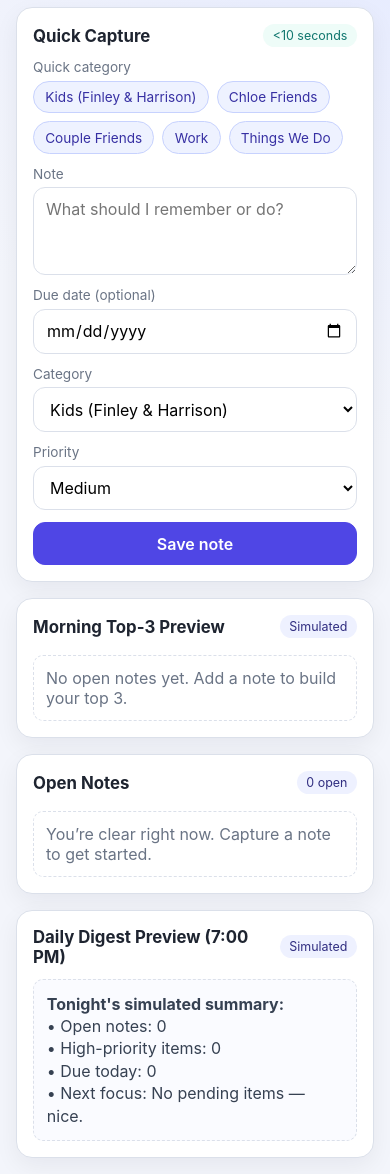
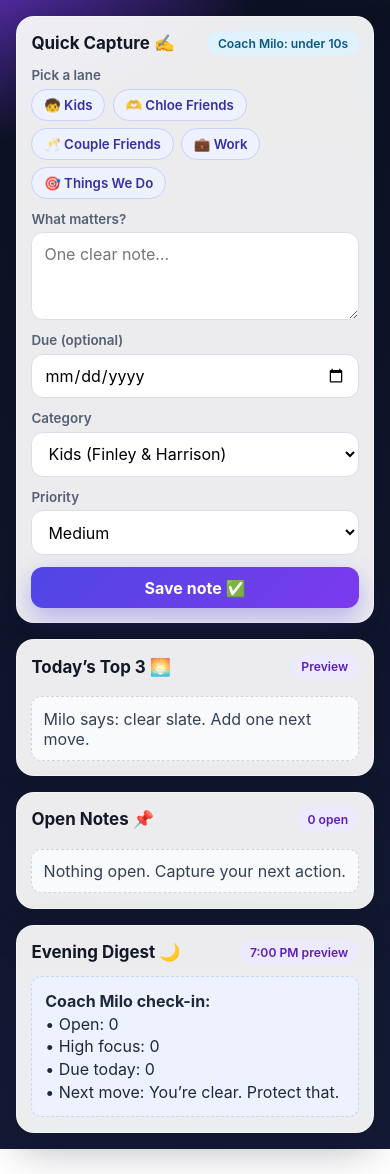
Before and after one commit to idk2575566/grant-memory-relay-v1, a plain HTML site: page index.html in a window 390 px wide. Shown: the part 77-1251 px from the top of the page. After the commit the page ends 1226 px from the top, so only its background shows below. Drawn offline with Linux system fonts and the light colour scheme.

Commit message:
Polish UI with Calm Coach voice, persona, icons, and modern styling

```diff
--- a/app.js
+++ b/app.js
@@ -1,6 +1,20 @@
 const KEY = 'grant-memory-relay-v1-notes';
+const COACH = 'Coach Milo';
 
 const priorityRank = { high: 0, medium: 1, low: 2 };
+
+const categoryIcons = {
+  'Kids (Finley & Harrison)': '🧒',
+  'Chloe Friends': '🫶',
+  'Couple Friends': '🥂',
+  Work: '💼',
+  'Things We Do': '🎯',
+  Personal: '✨',
+  Family: '🏡',
+  Health: '💪',
+  Errands: '🛒',
+  Other: '🗂️'
+};
 
 const els = {
   form: document.getElementById('note-form'),
@@ -26,7 +40,7 @@ els.categoryCtas.addEventListener('click', (e) => {
   if (!button) return;
   els.category.value = button.dataset.category;
   els.priority.value = button.dataset.priority || 'medium';
-  toast(`Set ${button.dataset.category} • ${capitalize(els.priority.value)} priority`);
+  toast(`Set: ${categoryChip(button.dataset.category)} • ${capitalize(els.priority.value)}`);
 });
 
 els.form.addEventListener('submit', (e) => {
@@ -47,7 +61,7 @@ els.form.addEventListener('submit', (e) => {
   persist();
   els.form.reset();
   els.priority.value = 'medium';
-  toast('Saved note ✅');
+  toast(`${COACH}: locked in. Keep momentum.`);
   render();
   els.text.focus();
 });
@@ -91,18 +105,18 @@ function render() {
       <div class="note-main"></div>
       <div class="note-meta"></div>
       <div class="note-actions">
-        <a class="btn-calendar" href="${buildCalendarUrl(n)}" target="_blank" rel="noopener noreferrer">Add to Calendar</a>
-        <button class="btn-done" data-action="done">Done</button>
-        <button class="btn-snooze" data-action="snooze">Snooze +1 day</button>
-        <button class="btn-delete" data-action="delete">Delete</button>
+        <a class="btn-calendar" href="${buildCalendarUrl(n)}" target="_blank" rel="noopener noreferrer">📅 Calendar</a>
+        <button class="btn-done" data-action="done">✅ Done</button>
+        <button class="btn-snooze" data-action="snooze">⏰ +1 day</button>
+        <button class="btn-delete" data-action="delete">🗑️ Delete</button>
       </div>
     `;
 
     li.querySelector('.note-main').textContent = n.text;
     const metaBits = [
-      `Category: ${n.category}`,
-      `Priority: ${capitalize(n.priority)}`,
-      n.due ? `Due: ${formatDate(n.due)}` : 'No due date'
+      categoryChip(n.category),
+      `⚡ ${capitalize(n.priority)}`,
+      n.due ? `🗓️ ${formatDate(n.due)}` : 'No due date'
     ];
     li.querySelector('.note-meta').textContent = metaBits.join(' • ');
 
@@ -125,20 +139,20 @@ function handleAction(id, action) {
 
   if (action === 'done') {
     note.done = true;
-    toast('Marked done 🎉');
+    toast(`${COACH}: good close.`);
   }
 
   if (action === 'snooze') {
     const base = note.due ? new Date(note.due) : new Date();
     base.setDate(base.getDate() + 1);
     note.due = toDateInput(base);
-    toast('Snoozed to tomorrow ⏰');
+    toast(`${COACH}: nudged to tomorrow.`);
   }
 
   if (action === 'delete') {
     if (!confirm('Delete this note?')) return;
     notes = notes.filter(n => n.id !== id);
-    toast('Note deleted');
+    toast('Removed. Keep the list clean.');
   }
 
   persist();
@@ -154,7 +168,7 @@ function renderTop3(open) {
     li.className = 'note';
     li.innerHTML = `<div class="note-main"></div><div class="note-meta"></div>`;
     li.querySelector('.note-main').textContent = n.text;
-    li.querySelector('.note-meta').textContent = `${capitalize(n.priority)} priority${n.due ? ` • due ${formatDate(n.due)}` : ''}`;
+    li.querySelector('.note-meta').textContent = `${categoryChip(n.category)} • ${capitalize(n.priority)}${n.due ? ` • due ${formatDate(n.due)}` : ''}`;
     els.top3List.appendChild(li);
   }
 }
@@ -166,12 +180,16 @@ function renderDigest(open) {
   const next = open[0];
 
   els.digest.innerHTML = `
-    <strong>Tonight's simulated summary:</strong><br>
-    • Open notes: ${open.length}<br>
-    • High-priority items: ${high}<br>
+    <strong>${COACH} check-in:</strong><br>
+    • Open: ${open.length}<br>
+    • High focus: ${high}<br>
     • Due today: ${dueToday}<br>
-    • Next focus: ${next ? escapeHtml(next.text) : 'No pending items — nice.'}
+    • Next move: ${next ? escapeHtml(next.text) : 'You’re clear. Protect that.'}
   `;
+}
+
+function categoryChip(category) {
+  return `${categoryIcons[category] || '🗂️'} ${category}`;
 }
 
 function buildCalendarUrl(note) {
--- a/index.html
+++ b/index.html
@@ -9,34 +9,34 @@
 <body>
   <main class="app">
     <header class="hero">
-      <h1>Grant Memory Relay</h1>
-      <p>Capture fast. Follow through every day.</p>
+      <h1>Memory Relay ⚡</h1>
+      <p>Capture it now. Keep life moving.</p>
     </header>
 
     <section class="card" aria-labelledby="capture-title">
       <div class="card-head">
-        <h2 id="capture-title">Quick Capture</h2>
-        <span class="hint">&lt;10 seconds</span>
+        <h2 id="capture-title">Quick Capture ✍️</h2>
+        <span class="hint">Coach Milo: under 10s</span>
       </div>
       <form id="note-form" class="form-grid">
         <div class="field field-full">
-          <span>Quick category</span>
+          <span>Pick a lane</span>
           <div class="category-ctas" id="category-ctas">
-            <button type="button" class="btn-cta" data-category="Kids (Finley & Harrison)" data-priority="high">Kids (Finley & Harrison)</button>
-            <button type="button" class="btn-cta" data-category="Chloe Friends" data-priority="medium">Chloe Friends</button>
-            <button type="button" class="btn-cta" data-category="Couple Friends" data-priority="medium">Couple Friends</button>
-            <button type="button" class="btn-cta" data-category="Work" data-priority="medium">Work</button>
-            <button type="button" class="btn-cta" data-category="Things We Do" data-priority="low">Things We Do</button>
+            <button type="button" class="btn-cta" data-category="Kids (Finley & Harrison)" data-priority="high">🧒 Kids</button>
+            <button type="button" class="btn-cta" data-category="Chloe Friends" data-priority="medium">🫶 Chloe Friends</button>
+            <button type="button" class="btn-cta" data-category="Couple Friends" data-priority="medium">🥂 Couple Friends</button>
+            <button type="button" class="btn-cta" data-category="Work" data-priority="medium">💼 Work</button>
+            <button type="button" class="btn-cta" data-category="Things We Do" data-priority="low">🎯 Things We Do</button>
           </div>
         </div>
 
         <label class="field field-full">
-          <span>Note</span>
-          <textarea id="note-text" required maxlength="280" placeholder="What should I remember or do?"></textarea>
+          <span>What matters?</span>
+          <textarea id="note-text" required maxlength="280" placeholder="One clear note…"></textarea>
         </label>
 
         <label class="field">
-          <span>Due date (optional)</span>
+          <span>Due (optional)</span>
           <input id="note-due" type="date" />
         </label>
 
@@ -65,32 +65,32 @@
           </select>
         </label>
 
-        <button class="btn btn-primary field-full" type="submit">Save note</button>
+        <button class="btn btn-primary field-full" type="submit">Save note ✅</button>
       </form>
     </section>
 
     <section class="card" aria-labelledby="top3-title">
       <div class="card-head">
-        <h2 id="top3-title">Morning Top-3 Preview</h2>
-        <span class="pill">Simulated</span>
+        <h2 id="top3-title">Today’s Top 3 🌅</h2>
+        <span class="pill">Preview</span>
       </div>
       <ul id="top3-list" class="stack"></ul>
-      <p id="top3-empty" class="empty">No open notes yet. Add a note to build your top 3.</p>
+      <p id="top3-empty" class="empty">Milo says: clear slate. Add one next move.</p>
     </section>
 
     <section class="card" aria-labelledby="open-title">
       <div class="card-head">
-        <h2 id="open-title">Open Notes</h2>
+        <h2 id="open-title">Open Notes 📌</h2>
         <span id="open-count" class="pill">0 open</span>
       </div>
       <ul id="notes-list" class="stack"></ul>
-      <p id="notes-empty" class="empty">You’re clear right now. Capture a note to get started.</p>
+      <p id="notes-empty" class="empty">Nothing open. Capture your next action.</p>
     </section>
 
     <section class="card" aria-labelledby="digest-title">
       <div class="card-head">
-        <h2 id="digest-title">Daily Digest Preview (7:00 PM)</h2>
-        <span class="pill">Simulated</span>
+        <h2 id="digest-title">Evening Digest 🌙</h2>
+        <span class="pill">7:00 PM preview</span>
       </div>
       <div id="digest-box" class="digest"></div>
     </section>
--- a/styles.css
+++ b/styles.css
@@ -1,10 +1,12 @@
 :root {
-  --bg: #f3f5fb;
-  --card: #ffffff;
-  --text: #1e2430;
-  --muted: #6a7485;
-  --line: #dbe0ea;
+  --bg: #0b1020;
+  --bg-2: #141b35;
+  --card: rgba(255, 255, 255, 0.92);
+  --text: #111827;
+  --muted: #556074;
+  --line: #d8deea;
   --accent: #4f46e5;
+  --accent-2: #7c3aed;
   --good: #0f766e;
   --warn: #c2410c;
   --danger: #b91c1c;
@@ -15,26 +17,43 @@ body {
   margin: 0;
   font-family: Inter, system-ui, -apple-system, Segoe UI, Roboto, sans-serif;
   color: var(--text);
-  background: radial-gradient(circle at top right, #e6ebff 0%, var(--bg) 40%);
+  background:
+    radial-gradient(1000px 600px at 90% -20%, #4338ca 0%, transparent 55%),
+    radial-gradient(800px 500px at -20% 0%, #7c3aed 0%, transparent 45%),
+    linear-gradient(170deg, var(--bg) 0%, var(--bg-2) 100%);
 }
 
 .app {
-  max-width: 860px;
+  max-width: 900px;
   margin: 0 auto;
   padding: 1rem;
   display: grid;
   gap: 1rem;
 }
 
-.hero h1 { margin: 0; font-size: 1.6rem; }
-.hero p { margin: 0.4rem 0 0; color: var(--muted); }
+.hero {
+  color: #eef2ff;
+  padding: 0.2rem 0.15rem;
+}
+
+.hero h1 {
+  margin: 0;
+  font-size: 1.9rem;
+  letter-spacing: -0.02em;
+}
+
+.hero p {
+  margin: 0.35rem 0 0;
+  color: #c7d2fe;
+}
 
 .card {
   background: var(--card);
-  border: 1px solid var(--line);
-  border-radius: 16px;
+  backdrop-filter: blur(8px);
+  border: 1px solid rgba(255, 255, 255, 0.45);
+  border-radius: 18px;
   padding: 1rem;
-  box-shadow: 0 8px 24px rgba(18, 24, 40, 0.06);
+  box-shadow: 0 16px 40px rgba(12, 18, 38, 0.3);
 }
 
 .card-head {
@@ -45,18 +64,25 @@ body {
   margin-bottom: 0.75rem;
 }
 
-h2 { font-size: 1.05rem; margin: 0; }
+h2 { font-size: 1.06rem; margin: 0; }
 
 .pill, .hint {
-  font-size: 0.78rem;
-  background: #eef1ff;
-  color: #312e81;
+  font-size: 0.76rem;
   border-radius: 999px;
-  padding: 0.25rem 0.6rem;
+  padding: 0.28rem 0.65rem;
   white-space: nowrap;
+  font-weight: 600;
 }
 
-.hint { background: #eefcf8; color: var(--good); }
+.pill {
+  background: #ede9fe;
+  color: #5b21b6;
+}
+
+.hint {
+  background: #e0f2fe;
+  color: #075985;
+}
 
 .form-grid {
   display: grid;
@@ -65,24 +91,31 @@ h2 { font-size: 1.05rem; margin: 0; }
 }
 
 .field { display: grid; gap: 0.35rem; }
-.field span { font-size: 0.85rem; color: var(--muted); }
+.field span { font-size: 0.84rem; color: var(--muted); font-weight: 600; }
 .field-full { grid-column: 1 / -1; }
 
 .category-ctas {
   display: flex;
-  gap: 0.5rem;
+  gap: 0.45rem;
   flex-wrap: wrap;
 }
 
 .btn-cta {
   width: auto;
   border-radius: 999px;
-  padding: 0.45rem 0.7rem;
+  padding: 0.43rem 0.74rem;
   background: #eef2ff;
-  border-color: #c7d2fe;
+  border: 1px solid #c7d2fe;
   color: #3730a3;
-  font-size: 0.85rem;
+  font-size: 0.83rem;
+  font-weight: 600;
   cursor: pointer;
+  transition: transform .12s ease, box-shadow .12s ease;
+}
+
+.btn-cta:hover {
+  transform: translateY(-1px);
+  box-shadow: 0 4px 14px rgba(79, 70, 229, 0.2);
 }
 
 input, select, textarea, button {
@@ -94,36 +127,55 @@ input, select, textarea, button {
   background: #fff;
 }
 
+input:focus, select:focus, textarea:focus, button:focus-visible {
+  outline: 2px solid rgba(79, 70, 229, 0.35);
+  outline-offset: 1px;
+}
+
 textarea { min-height: 88px; resize: vertical; }
 
 .btn {
   cursor: pointer;
-  font-weight: 600;
+  font-weight: 700;
 }
 
 .btn-primary {
-  background: var(--accent);
+  background: linear-gradient(135deg, var(--accent), var(--accent-2));
   color: #fff;
-  border-color: var(--accent);
+  border: none;
+  box-shadow: 0 10px 24px rgba(79, 70, 229, 0.35);
 }
 
 .stack { list-style: none; padding: 0; margin: 0; display: grid; gap: 0.65rem; }
+
 .note {
-  border: 1px solid var(--line);
+  border: 1px solid #e2e8f0;
   border-radius: 12px;
   padding: 0.75rem;
   display: grid;
   gap: 0.45rem;
+  background: #ffffff;
 }
 
-.note-main { font-weight: 600; }
-.note-meta { color: var(--muted); font-size: 0.85rem; display: flex; flex-wrap: wrap; gap: 0.4rem; }
+.note-main {
+  font-weight: 700;
+  line-height: 1.3;
+}
+
+.note-meta {
+  color: var(--muted);
+  font-size: 0.84rem;
+  display: flex;
+  flex-wrap: wrap;
+  gap: 0.35rem;
+}
+
 .note-actions { display: flex; gap: 0.5rem; flex-wrap: wrap; }
 .note-actions button,
 .note-actions a {
   width: auto;
-  padding: 0.45rem 0.65rem;
-  font-size: 0.86rem;
+  padding: 0.42rem 0.65rem;
+  font-size: 0.83rem;
   border: 1px solid var(--line);
   border-radius: 12px;
   text-decoration: none;
@@ -135,20 +187,21 @@ textarea { min-height: 88px; resize: vertical; }
 .btn-delete { color: var(--danger); border-color: #fecaca; background: #fef2f2; }
 
 .empty {
-  margin: 0.3rem 0 0;
-  color: var(--muted);
-  border: 1px dashed var(--line);
+  margin: 0.35rem 0 0;
+  color: #334155;
+  border: 1px dashed #cbd5e1;
   border-radius: 10px;
-  padding: 0.75rem;
+  padding: 0.7rem;
+  background: #f8fafc;
 }
 
 .digest {
-  border: 1px dashed var(--line);
+  border: 1px dashed #c7d2fe;
   border-radius: 10px;
   padding: 0.8rem;
-  line-height: 1.4;
-  color: #364152;
-  background: #fafbff;
+  line-height: 1.42;
+  color: #1e293b;
+  background: #eef2ff;
 }
 
 .toast {
@@ -159,16 +212,18 @@ textarea { min-height: 88px; resize: vertical; }
   opacity: 0;
   pointer-events: none;
   transition: all .2s ease;
-  background: #111827;
+  background: #0f172a;
   color: #fff;
   border-radius: 10px;
   padding: 0.6rem 0.85rem;
-  font-size: 0.9rem;
+  font-size: 0.88rem;
+  box-shadow: 0 10px 24px rgba(0, 0, 0, 0.35);
 }
 
 .toast.show { opacity: 1; transform: translateX(-50%) translateY(0); }
 
 @media (max-width: 640px) {
   .form-grid { grid-template-columns: 1fr; }
-  .hero h1 { font-size: 1.35rem; }
+  .hero h1 { font-size: 1.48rem; }
+  .card { padding: 0.9rem; }
 }
```
